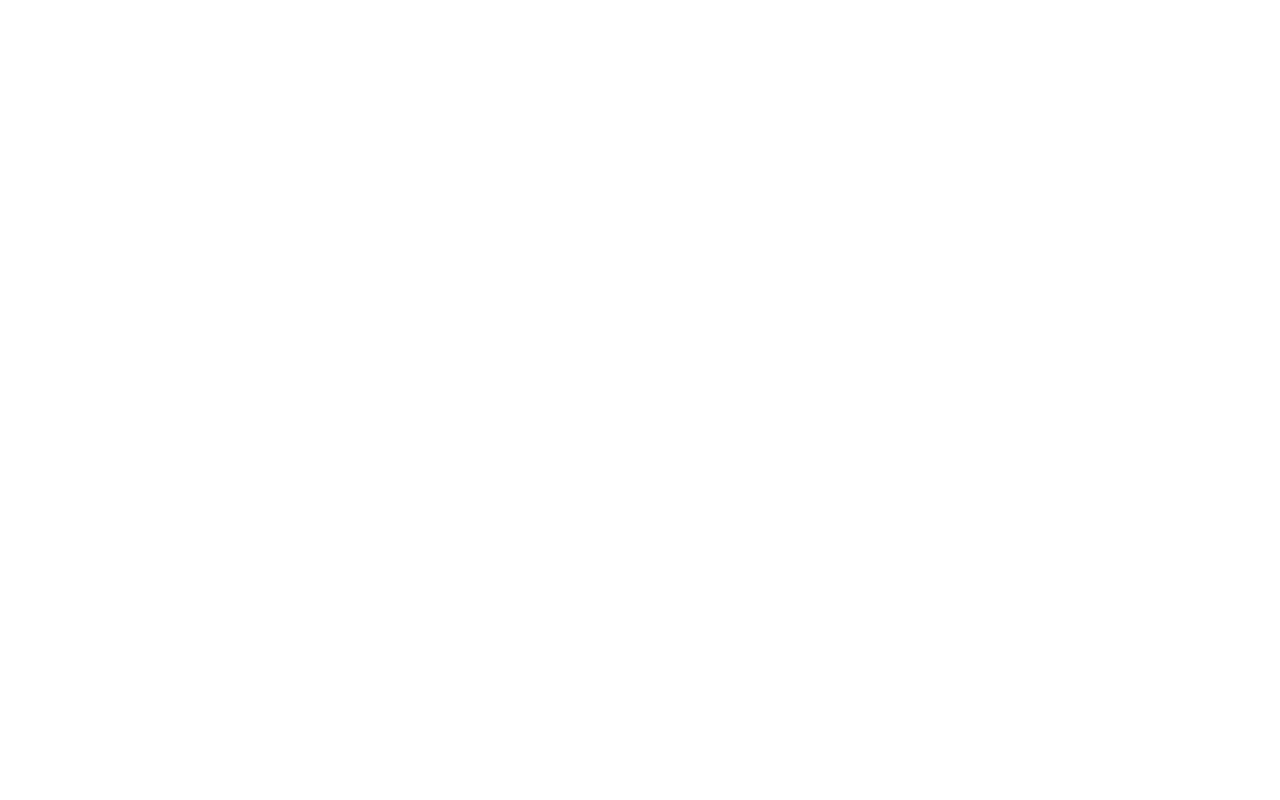
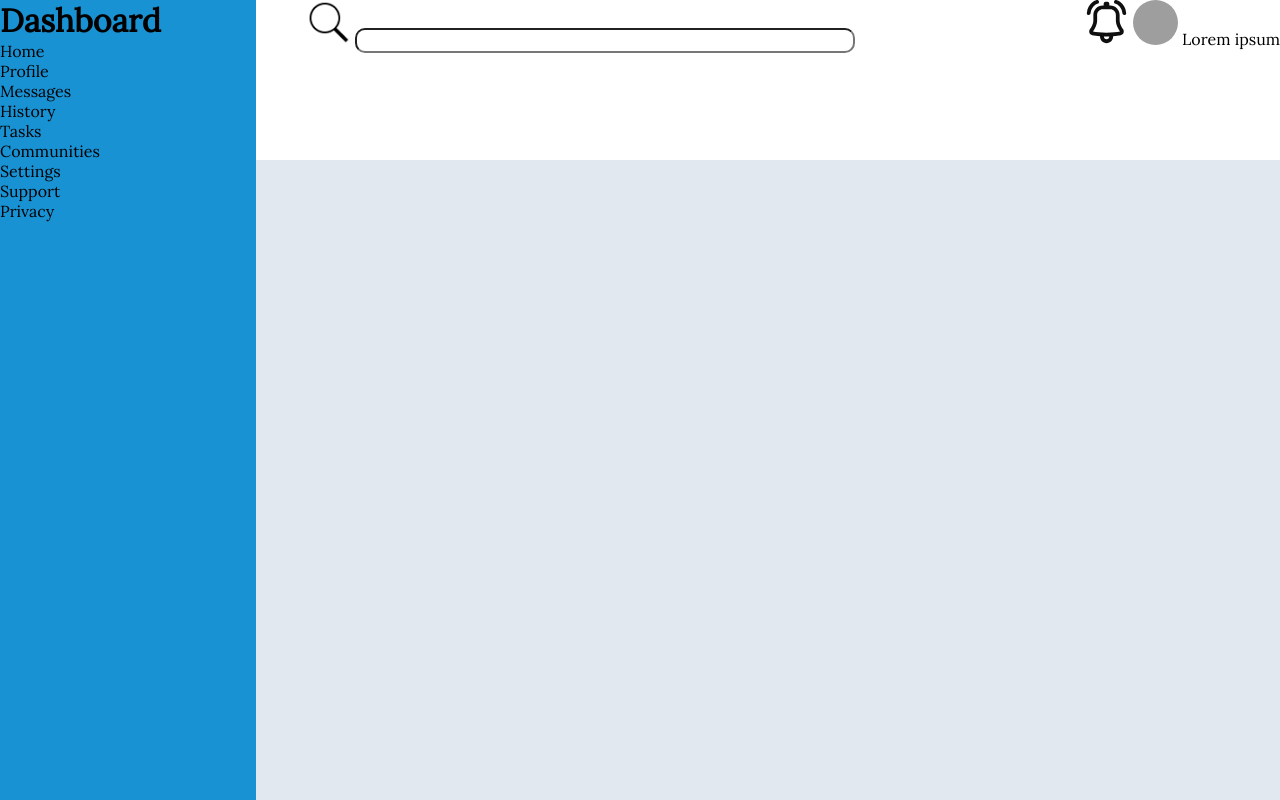
Before and after one commit to Elmatzidis/Admin-Dashboard, a plain HTML site: page index.html in a window 1280 px wide. Drawn offline with Linux system fonts and the light colour scheme; grey boxes are pictures that could not be loaded.

Commit message:
Completed first outline

```diff
--- a/index.html
+++ b/index.html
@@ -1,12 +1,71 @@
 <!DOCTYPE html>
 <html lang="en">
-<head>
-    <meta charset="UTF-8">
-    <meta name="viewport" content="width=device-width, initial-scale=1.0">
+  <head>
+    <meta charset="UTF-8" />
+    <meta name="viewport" content="width=device-width, initial-scale=1.0" />
     <title>Admin-Dashboard</title>
-    <link rel="stylesheet" href="style.css">
-</head>
-<body>
-
-</body>
+    <link rel="stylesheet" href="style.css" />
+  </head>
+  <body>
+    <div class="main-content">
+      <div class="menu">
+        <h1>Dashboard</h1>
+        <div class="menu-1">
+          <ul>
+            <li>Home</li>
+            <li>Profile</li>
+            <li>Messages</li>
+            <li>History</li>
+            <li>Tasks</li>
+            <li>Communities</li>
+          </ul>
+        </div>
+        <div class="menu-2">
+          <ul>
+            <li>Settings</li>
+            <li>Support</li>
+            <li>Privacy</li>
+          </ul>
+        </div>
+      </div>
+      <div class="header">
+        <div class="top-header">
+          <div class="search">
+            <label for="search"><img src="images/search.png" alt=""></label>
+            <input type="search" name="search">
+          </div>
+          <div class="profile">
+            <img src="images/notification.svg" alt="">
+            <img class="profile-pic" src="https://source.unsplash.com/featured/50x50" alt="">
+            <span>Lorem ipsum</span>
+          </div>
+        </div>
+        <div class="bottom-header">
+          <div class="welcome-user"></div>
+          <div class="btns"></div>
+        </div>
+      </div>
+      <div class="project-container">
+        <div class="project"></div>
+        <div class="project"></div>
+        <div class="project"></div>
+        <div class="project"></div>
+        <div class="project"></div>
+        <div class="project"></div>
+      </div>
+      <div class="announcement-trending">
+        <div class="announcement-content">
+          <div class="announcement"></div>
+          <div class="announcement"></div>
+          <div class="announcement"></div>
+        </div>
+        <div class="trending-content">
+          <div class="trending"></div>
+          <div class="trending"></div>
+          <div class="trending"></div>
+          <div class="trending"></div>
+        </div>
+      </div>
+    </div>
+  </body>
 </html>
--- a/style.css
+++ b/style.css
@@ -0,0 +1,76 @@
+@import url("https://fonts.googleapis.com/css2?family=Lora&family=Quicksand:wght@300&display=swap");
+
+*,
+*::before,
+*::after {
+  margin: 0;
+  padding: 0;
+  box-sizing: border-box;
+}
+
+body {
+  font-family: "Lora", sans-serif;
+  min-height: 100vh;
+}
+
+.main-content {
+  min-height: 100vh;
+  display: grid;
+  grid-template-columns: 2fr 6fr 2fr;
+  grid-template-rows: 2fr 6fr 2fr;
+}
+
+.menu {
+  background-color: #1992D4;
+  grid-column: 1/1;
+  grid-row: 1/4;
+}
+
+.header {
+  grid-column: 2/4;
+  grid-row: 1;
+  background-color: #ffffff;
+}
+
+.project-container {
+  grid-column: 2/3;
+  grid-row: 2/4;
+  background-color: #E2E8F0;
+}
+
+.announcement-trending {
+  grid-column: 3/4;
+  grid-row: 2/4;
+  background-color: #E2E8F0;
+}
+
+.top-header {
+  display: flex;
+  justify-content: space-between;
+}
+
+.profile img {
+  width: clamp(25px, 45px, 50px);
+  height: clamp(25px, 45px, 50px);
+}
+
+.profile .profile-pic {
+  border-radius: 50%;
+}
+
+.search label img {
+  width: clamp(25px, 45px, 50px);
+  height: clamp(25px, 45px, 50px);
+}
+
+.search{
+    position: relative;
+    left: 50px;
+}
+
+.search input{
+    width: clamp(300px,500px,700px);
+    height:clamp(10px, 25px, 30px) ;
+    border-radius: 10px;
+    background-color: ;
+}
```
Also changed, not shown: images/notification.svg (added), images/search.png (added).
